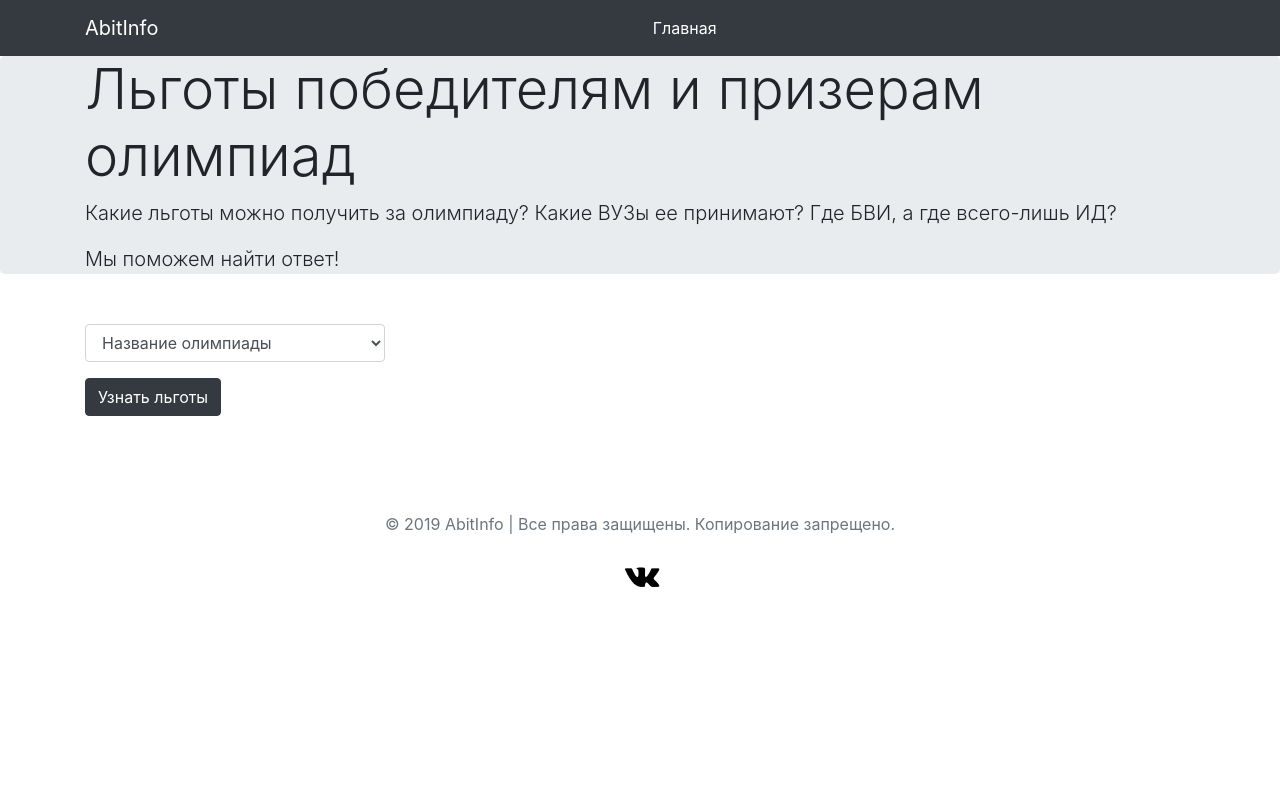
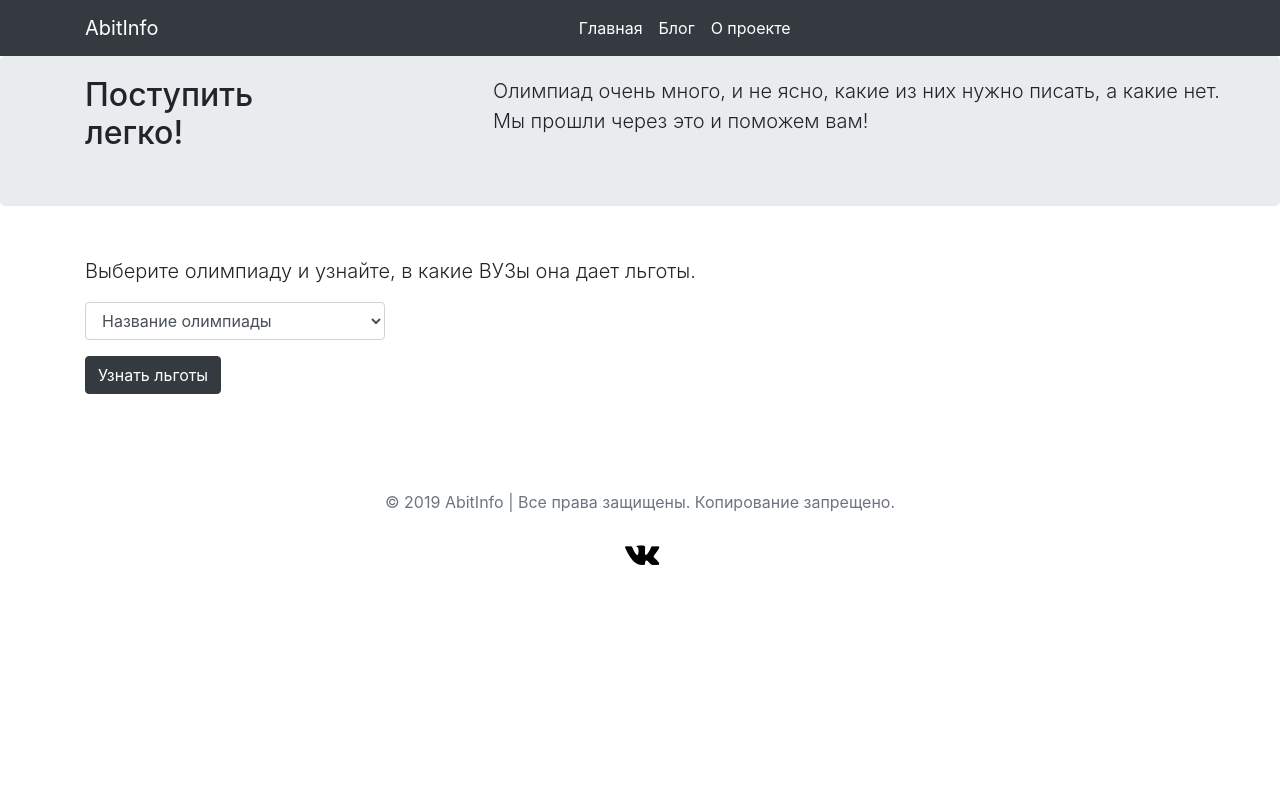
Before and after one commit to AndreiNekrasOn/AbitInfo, a Django app: page / in a window 1280 px wide. Run offline with Django 3.2, Linux system fonts and the light colour scheme; data that the repository does not hold is empty; some libraries are stand-ins or nearby versions.

Commit message:
frontend(new pages, changed jumbotron's text), debug falsem smth else maybe

```diff
--- a/abitinfo/settings.py
+++ b/abitinfo/settings.py
@@ -23,7 +23,7 @@
 SECRET_KEY = '==m3p%5@@*-kp1^=h(+lwiqrlx(-ac&ml*3cj2a1a=xllufc73'
 
 # SECURITY WARNING: don't run with debug turned on in production!
-DEBUG = True
+DEBUG = False
 
 ALLOWED_HOSTS = ['localhost', '127.0.0.1', 'abitinfo.pythonanywhere.com']
 
--- a/olcalc/models.py
+++ b/olcalc/models.py
@@ -32,7 +32,7 @@
     level = models.PositiveSmallIntegerField()
 
     def __str__(self):
-        return self.title
+        return str(self.title) + ' по предмету' + str(self.subject)
 
 
 class QPrivilege(models.Model):
--- a/olcalc/static/css/styles.css
+++ b/olcalc/static/css/styles.css
@@ -1,3 +1,29 @@
+* {
+    margin: 0px;
+    padding: 0px;
+}
+
+/*Scroll-bar trick, look here for more: https://css-tricks.com/almanac/properties/s/scrollbar/*/
+/* width */
+::-webkit-scrollbar {
+    width: 10px;
+}
+
+/* Track */
+::-webkit-scrollbar-track {
+    background: #f1f1f1;
+}
+
+/* Handle */
+::-webkit-scrollbar-thumb {
+    background: #888;
+}
+
+/* Handle on hover */
+::-webkit-scrollbar-thumb:hover {
+    background: #555;
+}
+
 body {
     height: 100vh;
     /*background: white;*/
@@ -19,7 +45,22 @@
 }
 
 .jumbotron {
-    margin-bottom:0;
+    height: 150px;
+    position: relative;
+    background-color: darkgrey;
+}
+
+.jumbotron h2 {
+    position: absolute;
+    padding-top: 20px;
+    width: 30px;
+}
+
+.jumbotron p {
+    position: absolute;
+    padding: 10px;
+    right: 50px;
+    top: 10px;
 }
 
 
--- a/olcalc/templates/olcalc/base.html
+++ b/olcalc/templates/olcalc/base.html
@@ -33,6 +33,12 @@
                             <li class="nav-item active">
                                 <a class="nav-link" href="../">Главная</a>
                             </li>
+                            <li class="nav-item active">
+                                <a class="nav-link" href="../blog">Блог</a>
+                            </li>
+                            <li class="nav-item active">
+                                <a class="nav-link" href="../project">О проекте</a>
+                            </li>
                     </ul>
                 </div>
             </div>
@@ -40,9 +46,9 @@
 
         <div class="jumbotron d-none d-sm-block my-0 py-0">
             <div class="container my-0">
-                <h1 class="display-4">Льготы победителям и призерам олимпиад</h1>
-                <p class="lead">Какие льготы можно получить за олимпиаду? Какие ВУЗы ее принимают? Где БВИ, а где всего-лишь ИД?</p>
-                <p class="lead">Мы поможем найти ответ!</p>
+                <h2 class="display-5">Поступить легко!</h2>
+                <p class="lead">Олимпиад очень много, и не ясно, какие из них нужно писать, а какие нет.
+                    <br>Мы прошли через это и поможем вам!</p>
             </div>
         </div>
     </header>
@@ -66,6 +72,8 @@
     <script src="https://code.jquery.com/jquery-3.3.1.slim.min.js" integrity="sha384-q8i/X+965DzO0rT7abK41JStQIAqVgRVzpbzo5smXKp4YfRvH+8abtTE1Pi6jizo" crossorigin="anonymous"></script>
     <script src="https://cdnjs.cloudflare.com/ajax/libs/popper.js/1.14.3/umd/popper.min.js" integrity="sha384-ZMP7rVo3mIykV+2+9J3UJ46jBk0WLaUAdn689aCwoqbBJiSnjAK/l8WvCWPIPm49" crossorigin="anonymous"></script>
     <script src="https://stackpath.bootstrapcdn.com/bootstrap/4.1.1/js/bootstrap.min.js" integrity="sha384-smHYKdLADwkXOn1EmN1qk/HfnUcbVRZyYmZ4qpPea6sjB/pTJ0euyQp0Mk8ck+5T" crossorigin="anonymous"></script>
+    <!--Bootstrap lightbox js -->
+    <script src="https://cdnjs.cloudflare.com/ajax/libs/ekko-lightbox/5.3.0/ekko-lightbox.js"></script>
 
 </body>
 </html>
--- a/olcalc/templates/olcalc/index.html
+++ b/olcalc/templates/olcalc/index.html
@@ -7,14 +7,14 @@
 {% block content %}
 
     <main role="main" class="container" style="margin-top: 50px;">
-
+        <p class="lead">Выберите олимпиаду и узнайте, в какие ВУЗы она дает льготы.</p>
         <form action="/search/" method="get">
             <div class="form-group">
                 <div class="form-group form-inline">
                     <select class="form-control" id="olymp_name" name="olymp_name" style="width: 300px;">
                        <option  value="" disabled selected>Название олимпиады</option>
                         {% for olymp in olymps %}
-                            <option>{{olymp}}</option>
+                            <option>{{olymp.title}} по предмету {{olymp.subject}}</option>
                         {% endfor %}
                     </select>
                 </div>
--- a/olcalc/urls.py
+++ b/olcalc/urls.py
@@ -5,5 +5,6 @@
     url(r'^$', views.index, name='index'),
     url(r'^test/$', views.test, name='test'),
     url(r'^search/$', views.search, name='search'),
-    url(r'^test_search/$', views.search, name='test_search'),
+    url(r'^blog/$', views.blog, name='blog'),
+    url(r'^project/$', views.project, name='project'),
 ]
--- a/olcalc/views.py
+++ b/olcalc/views.py
@@ -13,6 +13,16 @@
     return render(request, 'olcalc/test.html', {'olymps': olymps})
 
 
+def blog(request):
+    olymps = QOlymp.objects.order_by('title')
+    return render(request, 'olcalc/blog.html', {'olymps': olymps})
+
+
+def project(request):
+    olymps = QOlymp.objects.order_by('title')
+    return render(request, 'olcalc/project.html', {'olymps': olymps})
+
+
 def search(request):
     olymps = list(QOlymp.objects.order_by('title'))
     if 'olymp_name' in request.GET and request.GET['olymp_name']:
```
Also changed, not shown: olcalc/templates/olcalc/blog.html (added, +13 -0 lines), olcalc/templates/olcalc/project.html (added, +13 -0 lines), olcalc/static/img/sky.jpg (added), olcalc/static/img/ug.jpg (added).
